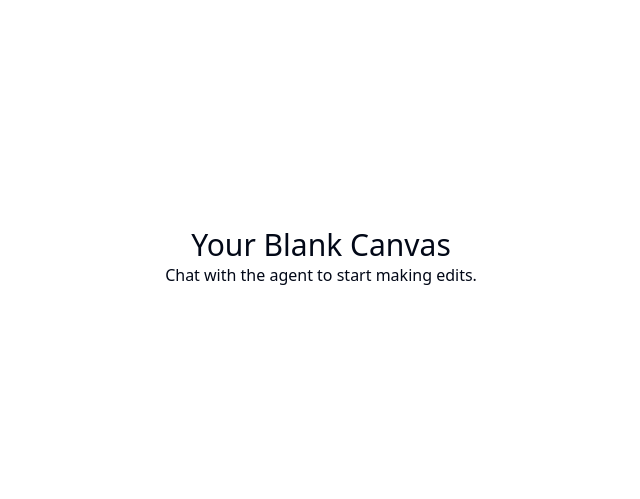
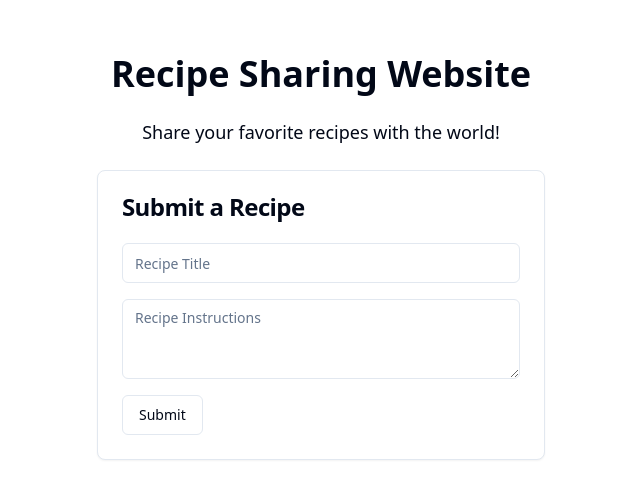
Before and after one commit to GPT-Engineer-App-Dev/cooking-connection, a React (Vite) app: page / in a window 1280 px wide. Shown: the part 143-642 px from the top of the page, without its empty margins (319-959 px from the left). Built offline with nearby package versions, Linux system fonts and the light colour scheme.

Commit message:
Create initial layout for recipe sharing website with a form to submit recipes.

```diff
--- a/src/pages/Index.jsx
+++ b/src/pages/Index.jsx
@@ -1,15 +1,25 @@
-// Update this page (the content is just a fallback if you fail and example)
+import React from 'react';
+import { Card, CardContent, CardHeader, CardTitle } from "@/components/ui/card";
+import { Button } from "@/components/ui/button";
+import { Input } from "@/components/ui/input";
+import { Textarea } from "@/components/ui/textarea";
 
 const Index = () => {
   return (
-    <div className="h-screen w-screen flex items-center justify-center">
-      {/* Update with components here - default to put new layout sections as separate components in the components folder, and import them here */}
-      <div>
-        <h1 className="text-3xl text-center">Your Blank Canvas</h1>
-        <p className="text-center">
-          Chat with the agent to start making edits.
-        </p>
-      </div>
+    <div className="h-screen w-screen flex flex-col items-center justify-center space-y-6 p-4">
+      <h1 className="text-4xl font-bold">Recipe Sharing Website</h1>
+      <p className="text-lg text-center">Share your favorite recipes with the world!</p>
+
+      <Card className="w-full max-w-md">
+        <CardHeader>
+          <CardTitle>Submit a Recipe</CardTitle>
+        </CardHeader>
+        <CardContent className="space-y-4">
+          <Input placeholder="Recipe Title" />
+          <Textarea placeholder="Recipe Instructions" />
+          <Button variant="outline">Submit</Button>
+        </CardContent>
+      </Card>
     </div>
   );
 };
```
